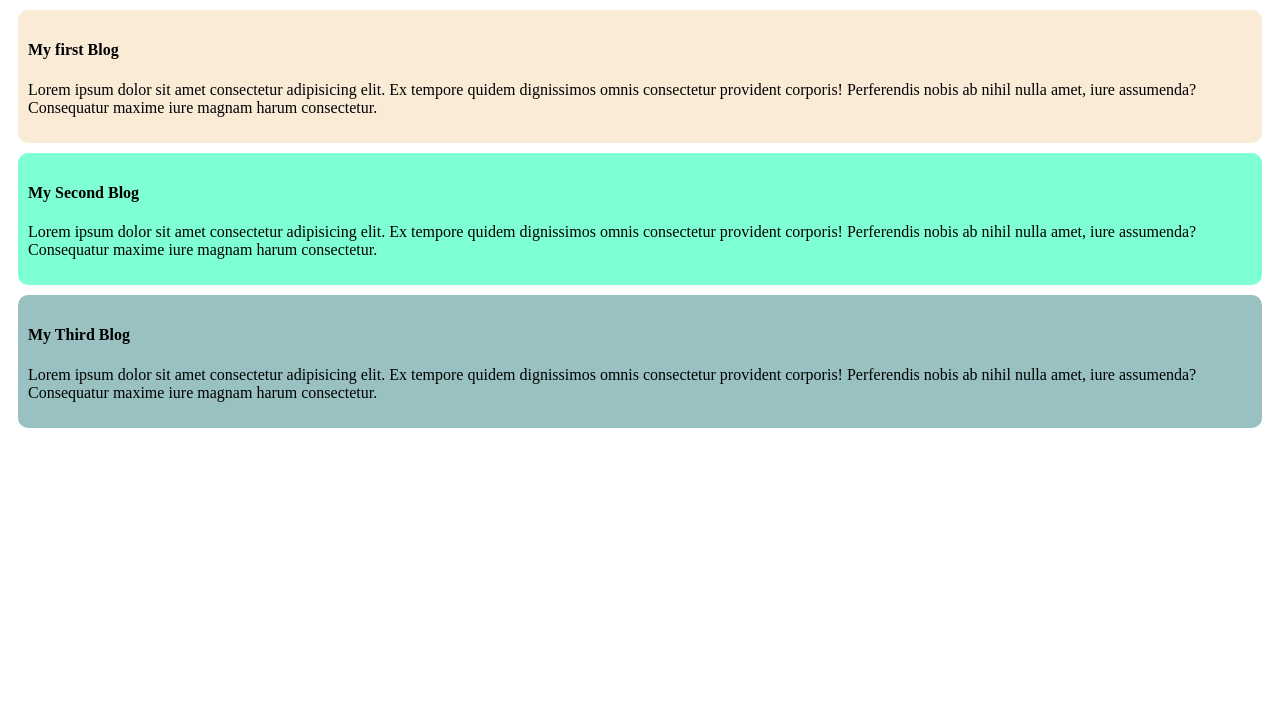
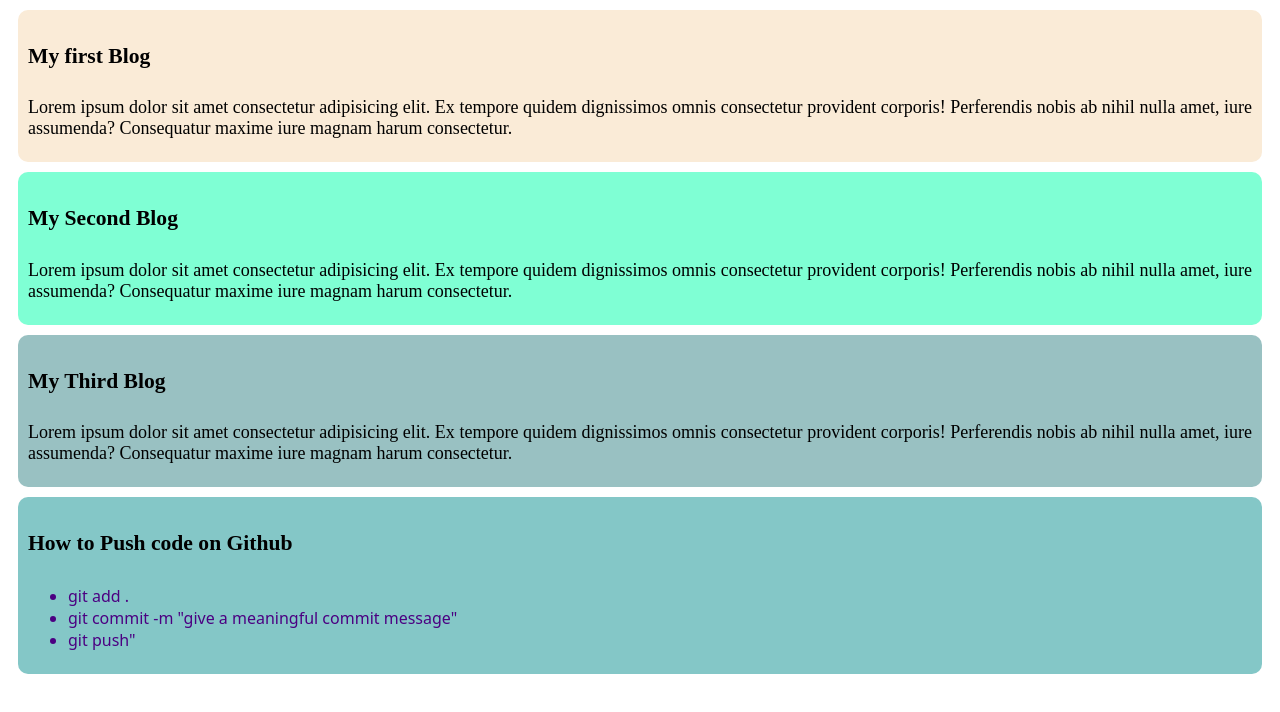
Before and after one commit to rezwan2230/my-simple-website, a plain HTML site: page index.html in a window 1280 px wide. Drawn offline with Linux system fonts and the light colour scheme.

Commit message:
added a list

```diff
--- a/index.html
+++ b/index.html
@@ -21,5 +21,14 @@
         <p>Lorem ipsum dolor sit amet consectetur adipisicing elit. Ex tempore quidem dignissimos omnis consectetur provident corporis! Perferendis nobis ab nihil nulla amet, iure assumenda? Consequatur maxime iure magnam harum consectetur.</p>
     </div>
 
+    <div class="d_four blog">
+        <h4>How to Push code on Github</h4>
+        <ul>
+            <li>git add .</li>
+            <li>git commit -m "give a meaningful commit message"</li>
+            <li>git push"</li>
+        </ul>
+    </div>
+
 </body>
 </html>
--- a/styles/blog.css
+++ b/styles/blog.css
@@ -1,8 +1,19 @@
+
+p{
+    font-size: 18px;
+}
+H4{
+    font-size: larger;
+    color: black;
+}
+
 
 .blog{
     margin: 10px;
-    padding: 10px;
+    padding: 5px 10px 5px 10px;
     border-radius: 10px;
+    font-size: 18PX;
+    text-align: justify;
 }
 
 .first{
@@ -16,3 +27,13 @@
 .third{
     background-color:rgba(95, 158, 160, 0.637);
 }
+
+.d_four{
+    background-color:rgba(0, 139, 139, 0.481)
+}
+
+li{
+    color:indigo;
+    font-size: 16px;
+    font-family: system-ui, -apple-system, BlinkMacSystemFont, 'Segoe UI', Roboto, Oxygen, Ubuntu, Cantarell, 'Open Sans', 'Helvetica Neue', sans-serif;
+}
```
